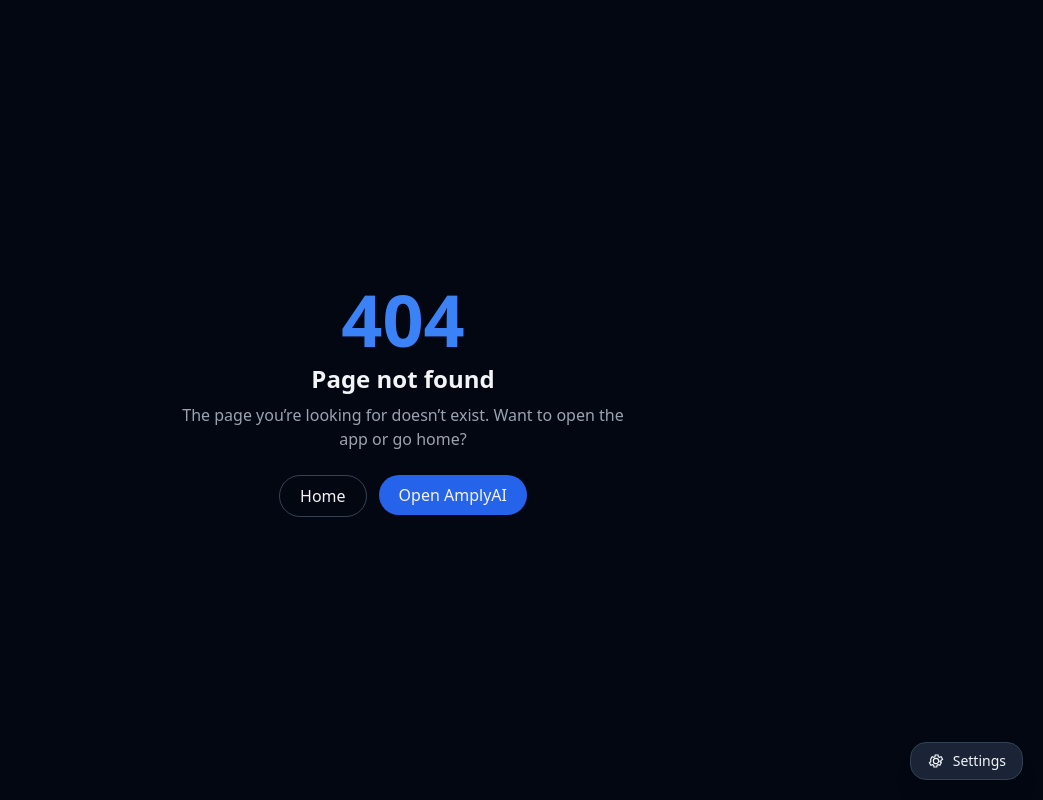
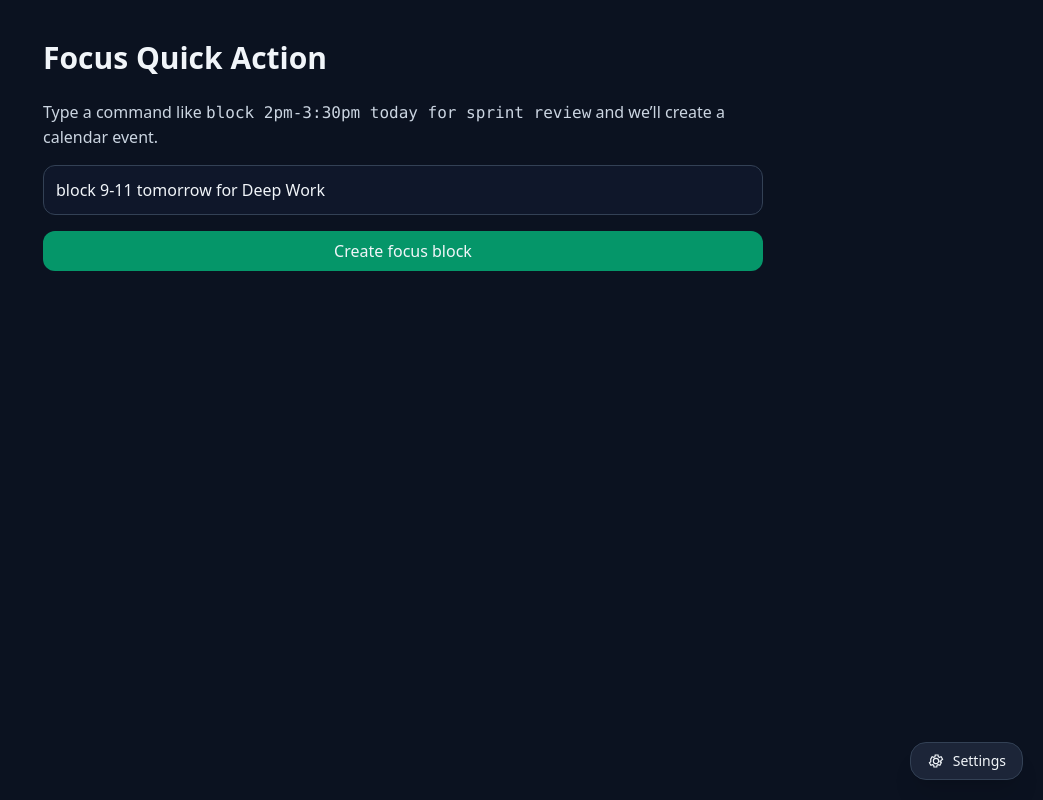
Before and after one commit to madevthevanthiran-maker/amplyai-chatbot, a Next.js app: page /focus in a window 1280 px wide. Before the commit this address had no page. Shown: the whole page, without its empty margins (237-1280 px from the left). Built offline with nearby package versions, Linux system fonts and the light colour scheme.

Commit message:
Create focus.jsx

```diff
--- /dev/null
+++ b/pages/focus.jsx
@@ -0,0 +1,77 @@
+// /pages/focus.jsx
+import { useState } from "react";
+import { parseFocusText } from "@/utils/parseFocus";
+
+async function createCalendarEvent(evt) {
+  const res = await fetch("/api/google/calendar/create", {
+    method: "POST",
+    headers: { "Content-Type": "application/json" },
+    body: JSON.stringify({
+      title: evt.title,
+      description: "Created via Focus Quick Action",
+      start: evt.startISO,
+      end: evt.endISO,
+      timezone: evt.timezone,
+      location: "Focus",
+    }),
+  });
+  if (res.status === 401) {
+    const { authUrl } = await res.json();
+    window.location.href = authUrl;
+    return null;
+  }
+  if (!res.ok) {
+    const j = await res.json().catch(() => ({}));
+    throw new Error(j.error || "Failed to create event");
+  }
+  return res.json();
+}
+
+export default function FocusPage() {
+  const [input, setInput] = useState("block 9-11 tomorrow for Deep Work");
+  const [status, setStatus] = useState("");
+
+  async function handleCreate(e) {
+    e.preventDefault();
+    setStatus("");
+    const parsed = parseFocusText(input);
+    if (!parsed.ok) {
+      setStatus("✖ " + parsed.error);
+      return;
+    }
+    try {
+      const out = await createCalendarEvent(parsed.data);
+      if (!out) return; // got redirected to connect
+      setStatus("✔ Event created — opening in Calendar…");
+      if (out.htmlLink) window.open(out.htmlLink, "_blank", "noopener,noreferrer");
+    } catch (err) {
+      setStatus("✖ " + err.message);
+    }
+  }
+
+  return (
+    <div className="min-h-screen bg-[#0b1220] text-slate-100">
+      <div className="max-w-3xl mx-auto px-6 py-10">
+        <h1 className="text-3xl font-semibold mb-6">Focus Quick Action</h1>
+        <p className="text-slate-300 mb-4">
+          Type a command like <code>block 2pm-3:30pm today for sprint review</code> and we’ll create a calendar event.
+        </p>
+        <form onSubmit={handleCreate} className="grid gap-4">
+          <input
+            value={input}
+            onChange={(e) => setInput(e.target.value)}
+            className="bg-[#0f172a] border border-slate-700 rounded-xl px-3 py-3 outline-none focus:border-blue-500"
+            placeholder='block 9-11 tomorrow for Deep Work'
+          />
+          <button
+            type="submit"
+            className="inline-flex items-center justify-center rounded-xl px-4 py-2 bg-emerald-600 hover:bg-emerald-500 transition"
+          >
+            Create focus block
+          </button>
+          {status && <p className="text-slate-300">{status}</p>}
+        </form>
+      </div>
+    </div>
+  );
+}
```
